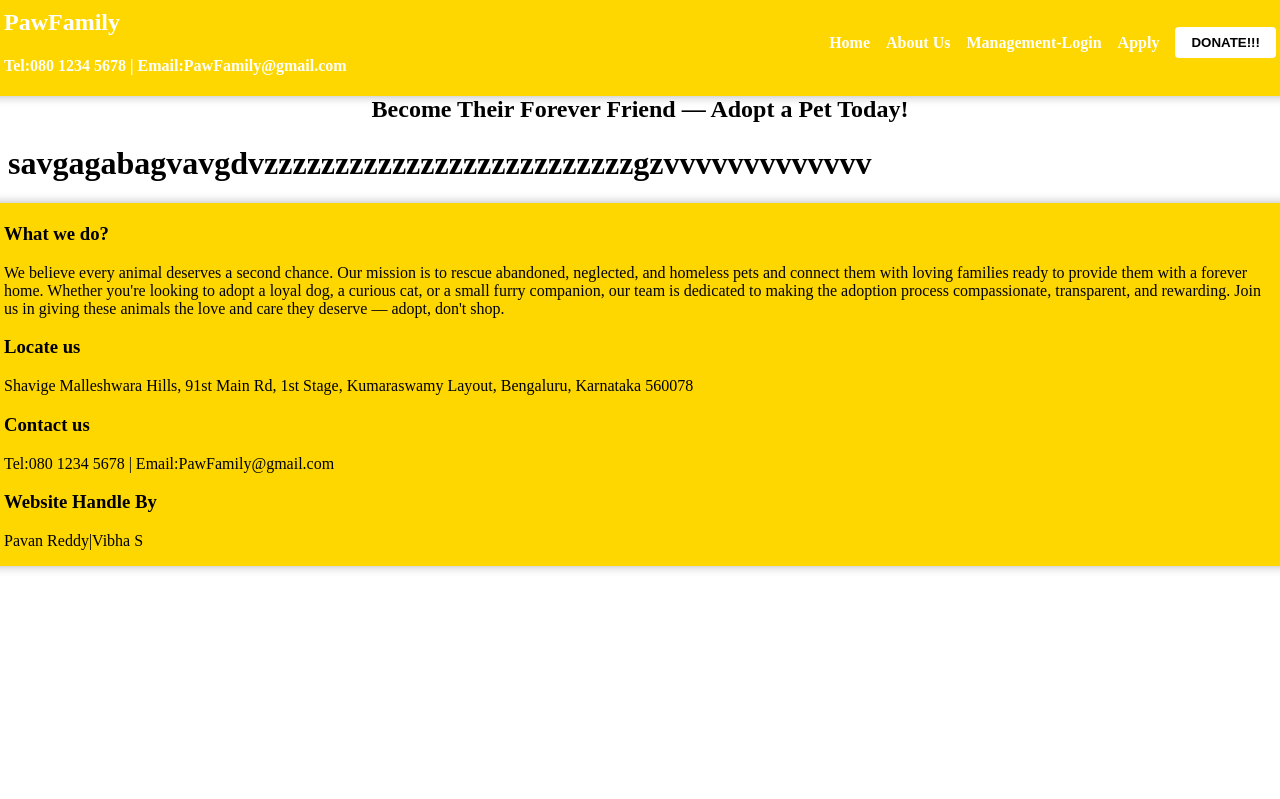
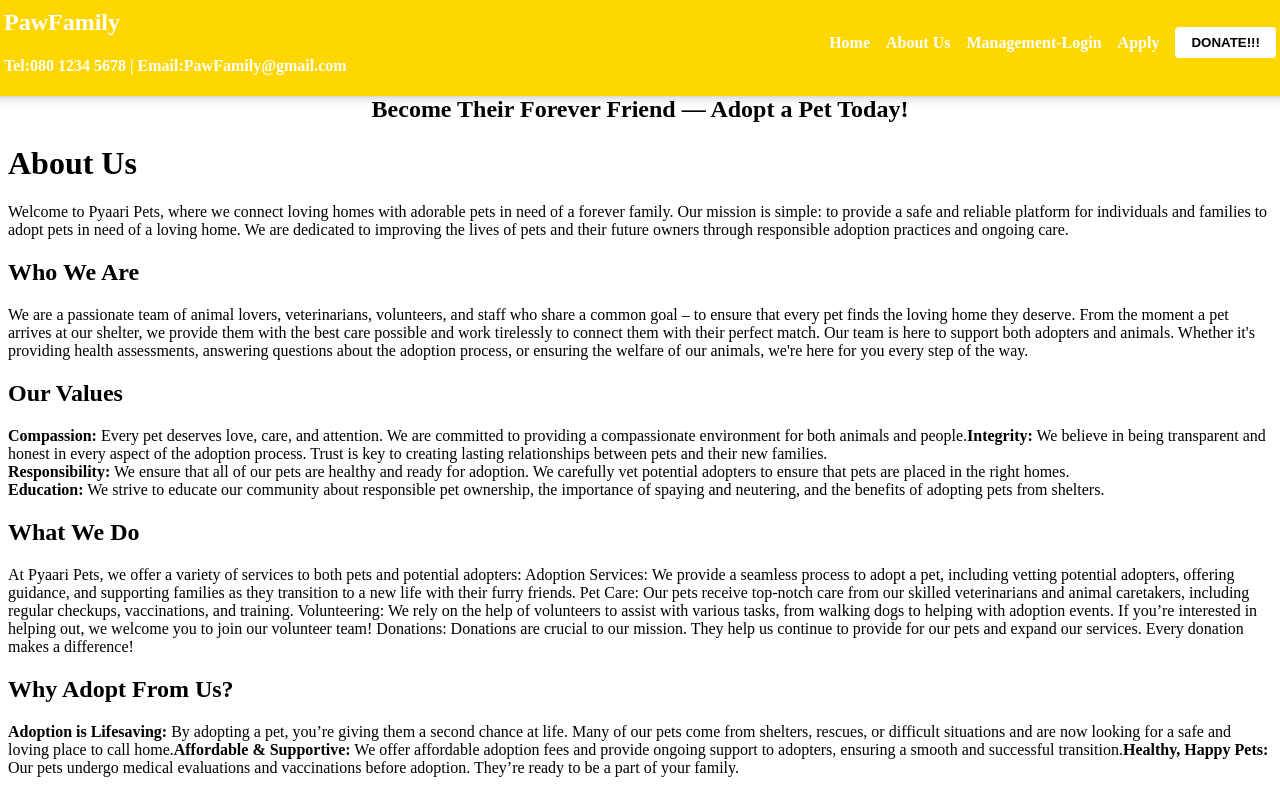
Before and after one commit to ypavanr/petAdoptionProject, a React (Vite) app in the folder frontend/: page /about in a window 1280 px wide. Shown: the top 799 px of the page. Built offline with nearby package versions, Linux system fonts and the light colour scheme.

Commit message:
about us

```diff
--- a/frontend/src/homePage/About.jsx
+++ b/frontend/src/homePage/About.jsx
@@ -2,7 +2,45 @@ import React from "react";
 
 function About(){
     return(<div>
-   <h1>savgagabagvavgdvzzzzzzzzzzzzzzzzzzzzzzzzzzgzvvvvvvvvvvvvv</h1></div>
+   <h1>About Us</h1>
+<p>Welcome to Pyaari Pets, where we connect loving homes with adorable pets in need of a forever family.
+
+Our mission is simple: to provide a safe and reliable platform for individuals and families to adopt pets in need of a loving home. We are dedicated to improving the lives of pets and their future owners through responsible adoption practices and ongoing care.</p>
+
+<h2>Who We Are</h2>
+We are a passionate team of animal lovers, veterinarians, volunteers, and staff who share a common goal – to ensure that every pet finds the loving home they deserve. From the moment a pet arrives at our shelter, we provide them with the best care possible and work tirelessly to connect them with their perfect match.
+
+Our team is here to support both adopters and animals. Whether it's providing health assessments, answering questions about the adoption process, or ensuring the welfare of our animals, we're here for you every step of the way.
+
+<h2>Our Values</h2>
+<strong>Compassion:</strong> Every pet deserves love, care, and attention. We are committed to providing a compassionate environment for both animals and people.
+
+<b>Integrity:</b> We believe in being transparent and honest in every aspect of the adoption process. Trust is key to creating lasting relationships between pets and their new families.<br></br>
+
+<b>Responsibility:</b> We ensure that all of our pets are healthy and ready for adoption. We carefully vet potential adopters to ensure that pets are placed in the right homes.<br></br>
+
+<b>Education:</b> We strive to educate our community about responsible pet ownership, the importance of spaying and neutering, and the benefits of adopting pets from shelters.
+
+<h2>What We Do</h2>
+<p>At Pyaari Pets, we offer a variety of services to both pets and potential adopters:
+
+Adoption Services: We provide a seamless process to adopt a pet, including vetting potential adopters, offering guidance, and supporting families as they transition to a new life with their furry friends.
+
+Pet Care: Our pets receive top-notch care from our skilled veterinarians and animal caretakers, including regular checkups, vaccinations, and training.
+
+Volunteering: We rely on the help of volunteers to assist with various tasks, from walking dogs to helping with adoption events. If you’re interested in helping out, we welcome you to join our volunteer team!
+
+Donations: Donations are crucial to our mission. They help us continue to provide for our pets and expand our services. Every donation makes a difference!</p>
+
+<h2>Why Adopt From Us?</h2>
+<b>Adoption is Lifesaving:</b> By adopting a pet, you’re giving them a second chance at life. Many of our pets come from shelters, rescues, or difficult situations and are now looking for a safe and loving place to call home.
+
+<b>Affordable & Supportive:</b> We offer affordable adoption fees and provide ongoing support to adopters, ensuring a smooth and successful transition.
+
+<b>Healthy, Happy Pets:</b> Our pets undergo medical evaluations and vaccinations before adoption. They’re ready to be a part of your family.
+
+<h2>Join Our Mission</h2>
+<p>Whether you're here to adopt, donate, or volunteer, we invite you to join us in our mission to change the lives of pets and people. Together, we can make a real difference.</p></div>
 );
 }
 
```
